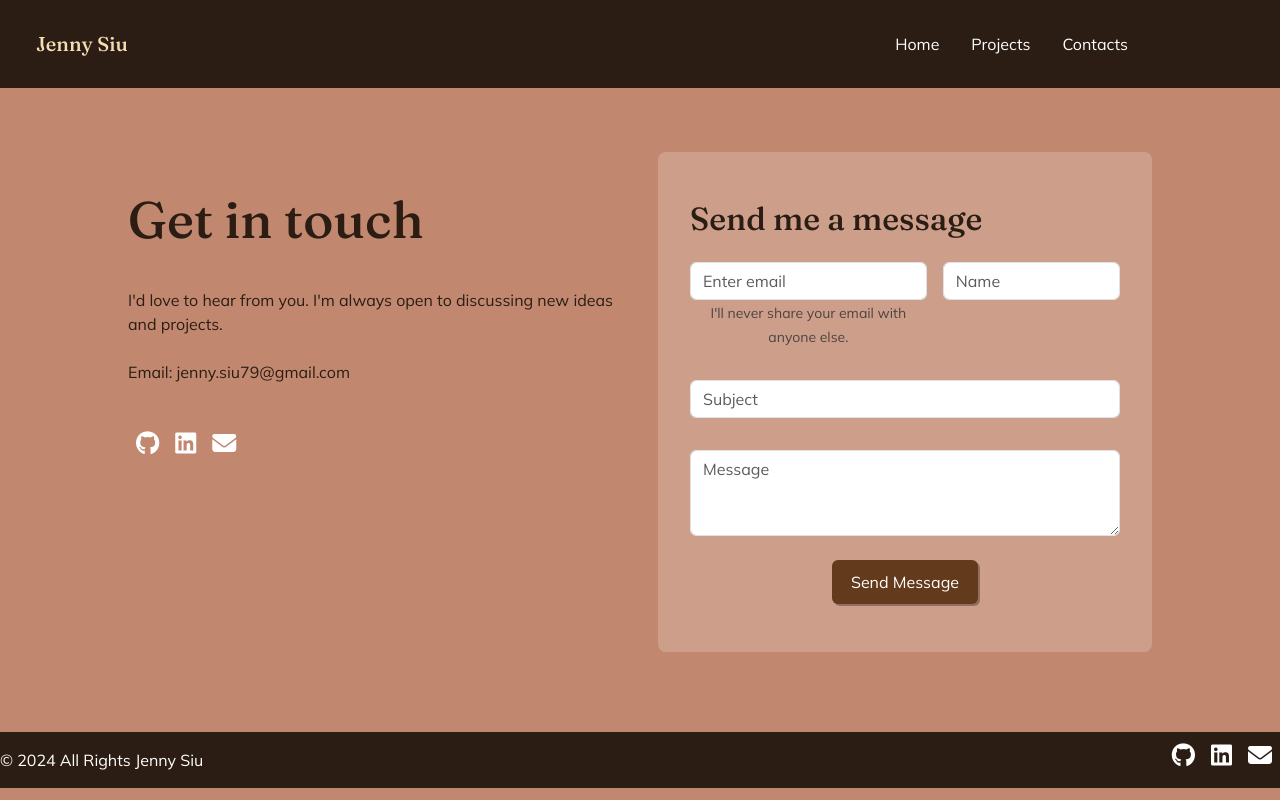
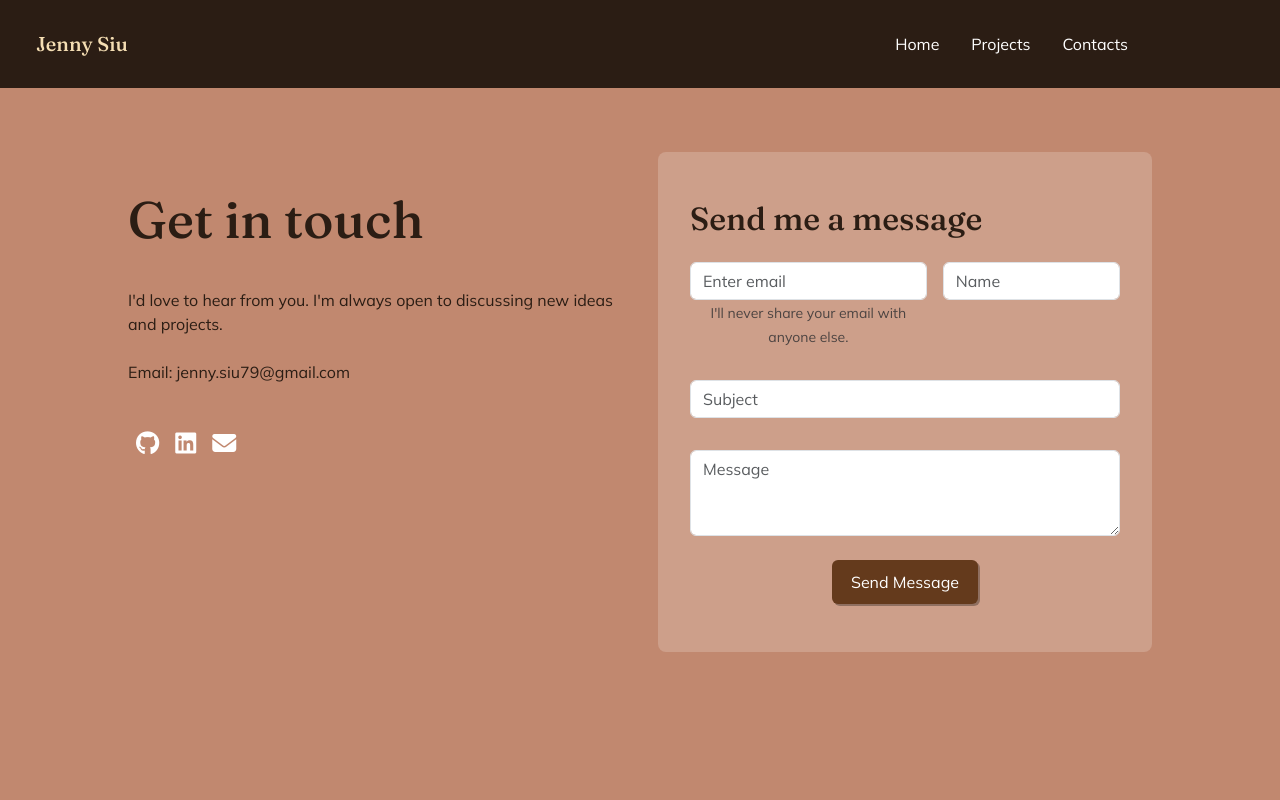
Before and after one commit to jennysiu/jennysReactPortfolio, a React (Vite) app: page /contact in a window 1280 px wide. Shown: the top 800 px of the page. Built offline with nearby package versions, Linux system fonts and the light colour scheme.

Commit message:
fixed footer to bottom

```diff
--- a/src/components/Contact/style.css
+++ b/src/components/Contact/style.css
@@ -15,12 +15,14 @@ form {
   padding: 1rem 2rem;
   background-color: rgba(255, 255, 255, 0.189);
   border-radius: 0.5rem;
+  height: fit-content;
 }
 
 .contact-container {
   display: flex;
   gap: 2rem;
   margin: 5% 10%;
+  min-height: 100vh;
 }
 
 .contact-intro {
--- a/src/components/Footer/style.css
+++ b/src/components/Footer/style.css
@@ -1,14 +1,13 @@
 /* footer css */
 
 footer {
-  margin-top: 5rem;
+
   display: flex;
   justify-content: space-between;
 
   background-color: var(--deep-brown);
 
   /* to make footer stay at the bottom of page */
-
   bottom: 0;
 }
 
--- a/src/pages/styling/Home.css
+++ b/src/pages/styling/Home.css
@@ -1,7 +1,7 @@
 /* Home.css */
 
 .home-section {
-  /* max-width: 1280px; */
+  min-height: 100vh;
 }
 
 .text-container h1 {
```
